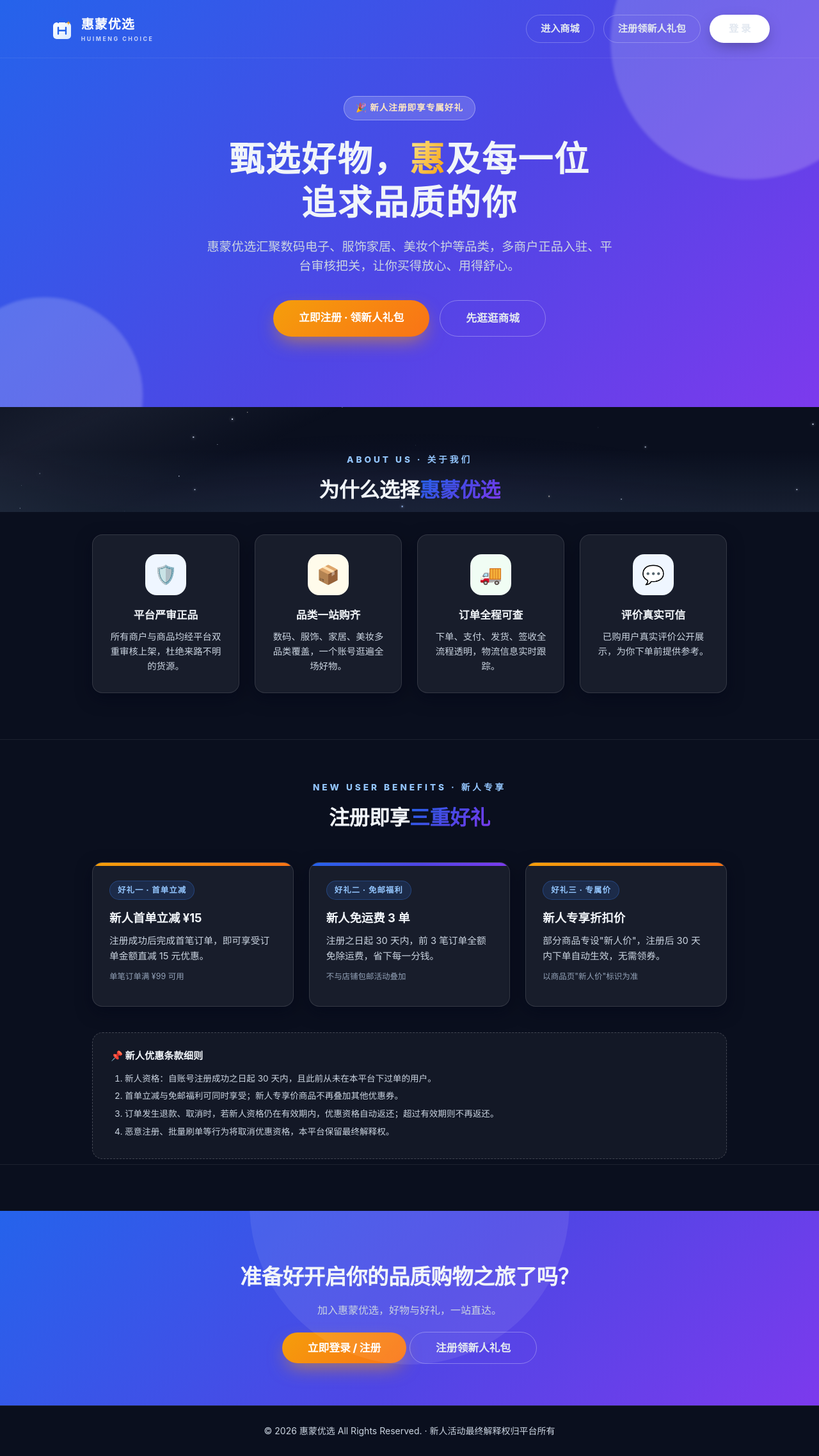
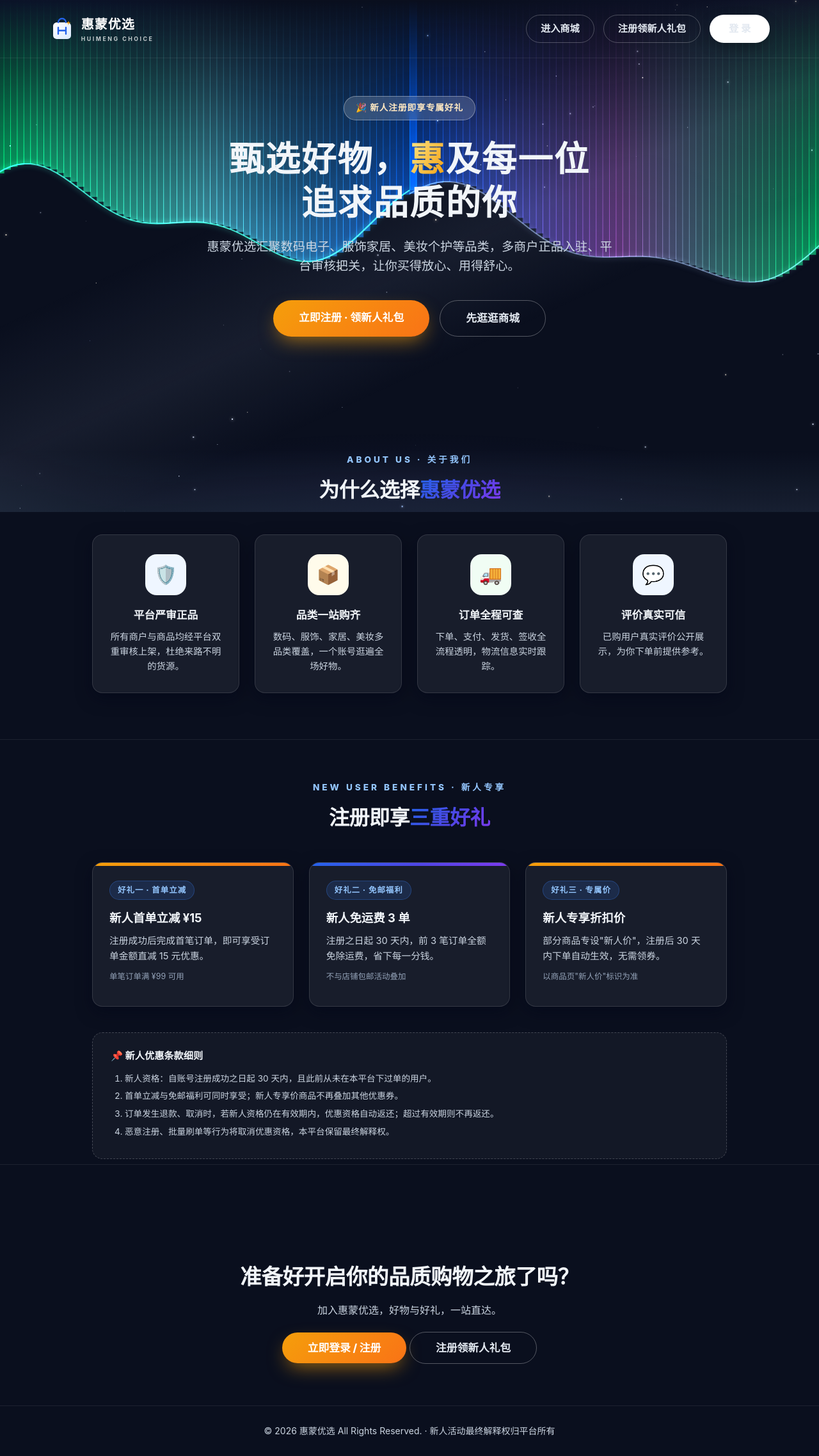
Before and after one commit to YIAnJs-shallow/hmyx.shop, a PHP site: page /welcome.php in a window 1280 px wide. Shown: the whole page at 64% size. Run offline with PHP 8.4, Linux system fonts and the light colour scheme.

Commit message:
新人页去除上下蓝紫渐变残留：welcome-page作用域下hero/landing-cta改透明背景并隐藏白圆斑装饰、landing-section-alt改透明+细分割线、perk-terms提亮；auth.css追加未改旧规则，引用v=7→v=8联动破缓存，测试123项全过
Co-Authored-By: Claude Code <noreply@anthropic.com>

```diff
--- a/css/auth.css
+++ b/css/auth.css
@@ -431,3 +431,14 @@ body.auth-page {
     border-top: 1px solid rgba(255, 255, 255, 0.08);
     color: #94a3b8;
 }
+
+/* 顶部 Hero：去掉蓝紫渐变与白色圆斑装饰，让天空画布透出 */
+.welcome-page .hero { background: transparent; }
+.welcome-page .hero::before, .welcome-page .hero::after { display: none; }
+/* 结尾 CTA：同上去渐变与圆斑 */
+.welcome-page .landing-cta { background: transparent; }
+.welcome-page .landing-cta::before { display: none; }
+/* 新人礼包分段：浅色卡底改透明，仅留细分割线（覆盖前次同选择器规则） */
+.welcome-page .landing-section-alt { background: transparent; border-block: 1px solid rgba(255, 255, 255, 0.08); }
+/* perk 条款小字在深底提亮 */
+.welcome-page .perk-terms, .welcome-page .perk-terms p { color: #94a3b8; }
--- a/register.php
+++ b/register.php
@@ -122,7 +122,7 @@ if ($_SERVER['REQUEST_METHOD'] == 'POST') {
     <meta charset="UTF-8">
     <title>注册账号 - 惠蒙优选</title>
     <meta name="viewport" content="width=device-width, initial-scale=1.0">
-    <link rel="stylesheet" href="css/auth.css?v=7">
+    <link rel="stylesheet" href="css/auth.css?v=8">
 </head>
 <body class="auth-page">
     <div class="auth-wrap">
--- a/user_login.php
+++ b/user_login.php
@@ -73,7 +73,7 @@ if ($_SERVER['REQUEST_METHOD'] == 'POST') {
     <meta charset="UTF-8">
     <meta name="viewport" content="width=device-width, initial-scale=1.0">
     <title>账号登录 - 惠蒙优选</title>
-    <link rel="stylesheet" href="css/auth.css?v=7">
+    <link rel="stylesheet" href="css/auth.css?v=8">
 </head>
 <body class="auth-page">
     <div class="auth-wrap">
--- a/welcome.php
+++ b/welcome.php
@@ -12,7 +12,7 @@ $is_logged_in = isset($_SESSION['user_id']) || isset($_SESSION['username']);
     <meta name="viewport" content="width=device-width, initial-scale=1.0">
     <title>惠蒙优选 - 新人专享 · 开启品质购物之旅</title>
     <link rel="stylesheet" href="css/style.css">
-    <link rel="stylesheet" href="css/auth.css?v=7">
+    <link rel="stylesheet" href="css/auth.css?v=8">
 </head>
 <body class="auth-page welcome-page">
 
```
